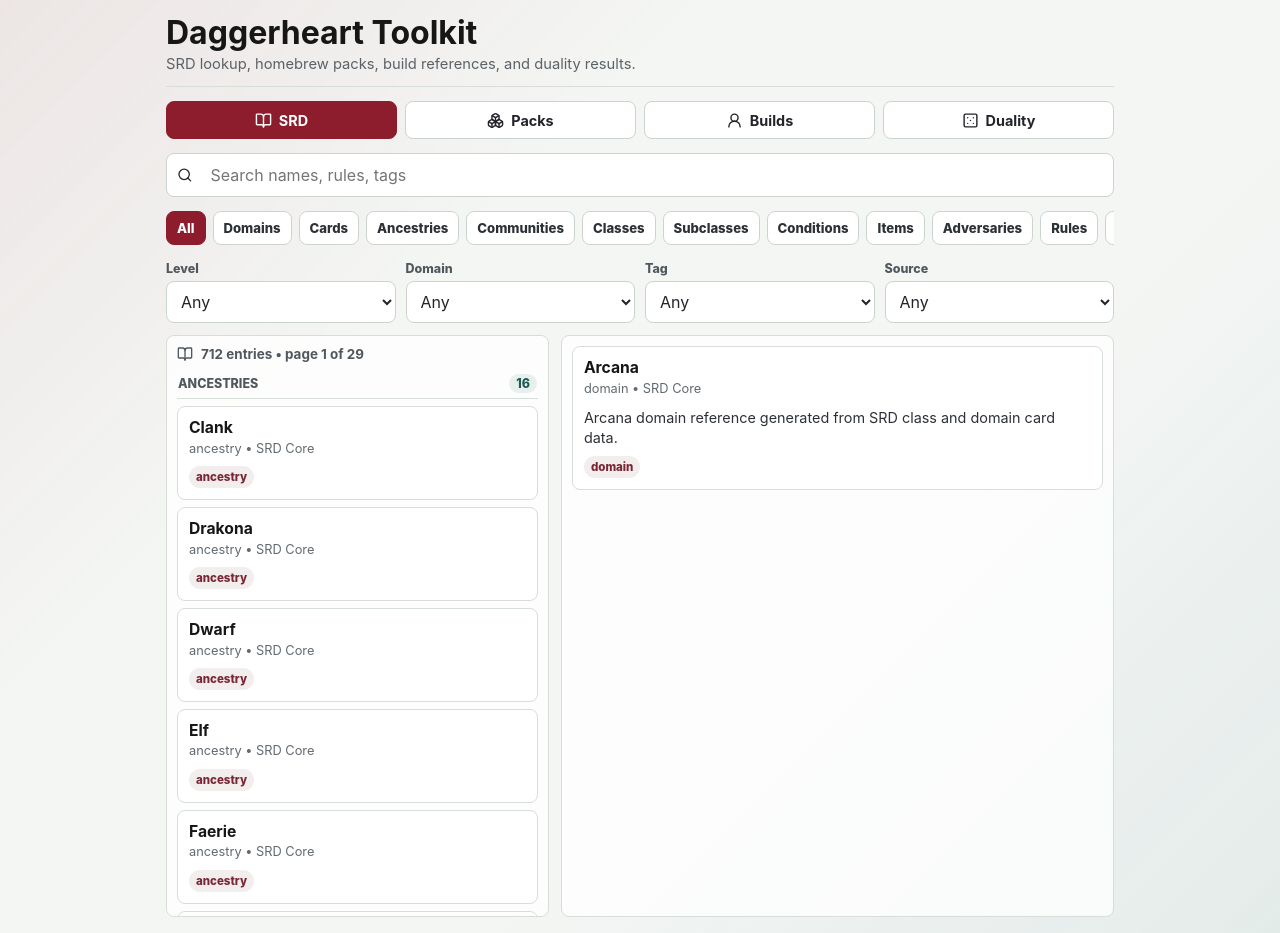
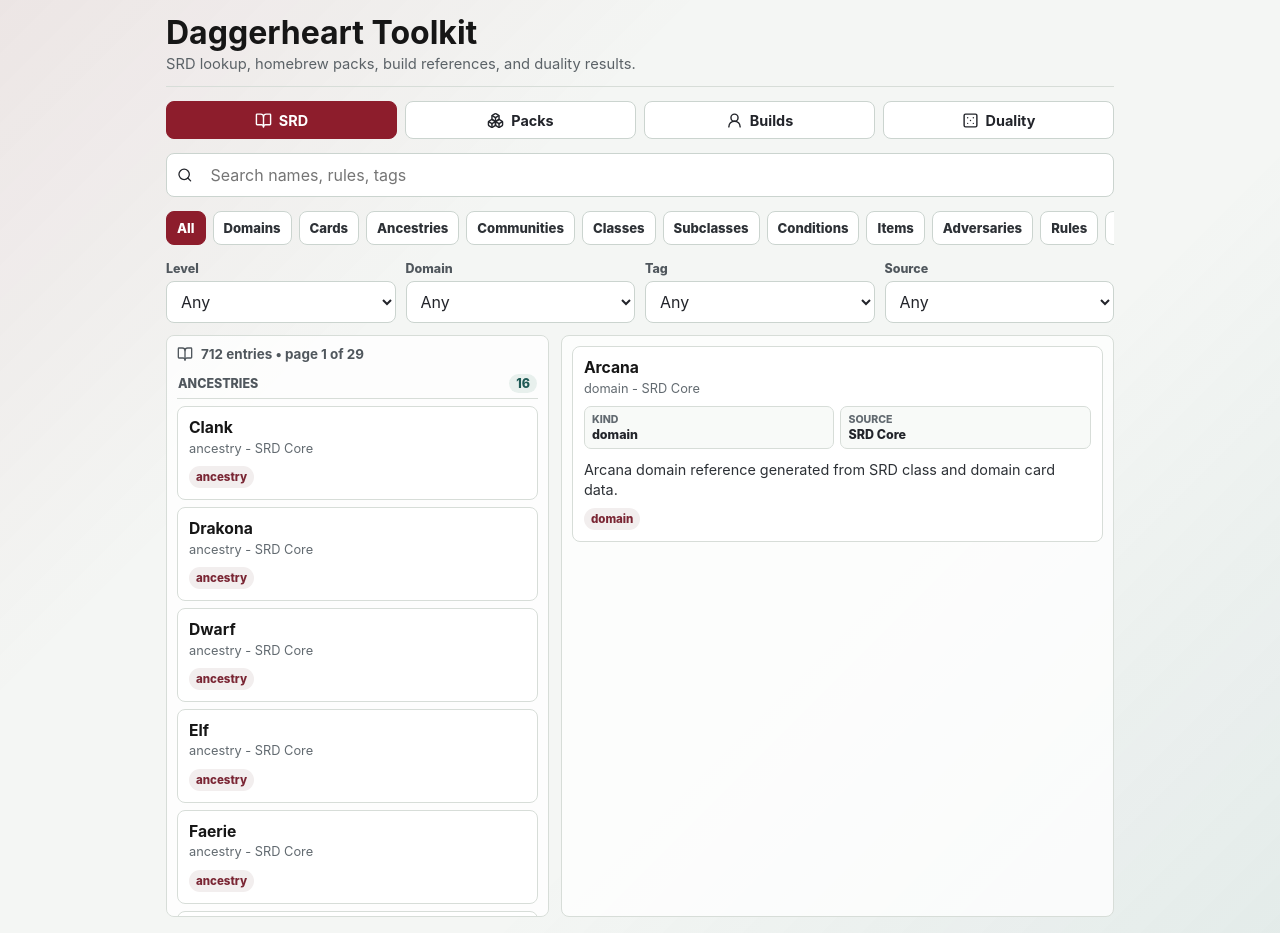
Before and after one commit to IntaluStudio/owlheart, a React (Vite) app: page / in a window 1280 px wide. Built offline with nearby package versions, Linux system fonts and the light colour scheme.

Commit message:
Polish SRD card metadata

```diff
--- a/src/components/ContentCard.tsx
+++ b/src/components/ContentCard.tsx
@@ -87,6 +87,28 @@ function equipmentText(entry: ContentEntry): string {
   return fields.join("\n\n");
 }
 
+function metadataRows(entry: ContentEntry) {
+  const cardType = typeof entry.system?.cardType === "string" ? entry.system.cardType : undefined;
+  const recallCost =
+    typeof entry.system?.recallCost === "string" || typeof entry.system?.recallCost === "number"
+      ? String(entry.system.recallCost)
+      : undefined;
+  const equipmentType = typeof entry.system?.equipmentType === "string" ? entry.system.equipmentType : undefined;
+  const trait = typeof entry.system?.trait === "string" ? entry.system.trait : undefined;
+  const tier =
+    typeof entry.system?.tier === "string" || typeof entry.system?.tier === "number" ? String(entry.system.tier) : undefined;
+
+  return [
+    { label: cardType ? "Type" : "Kind", value: cardType ?? equipmentType ?? entry.type },
+    entry.domain ? { label: "Domain", value: entry.domain } : undefined,
+    entry.level !== undefined ? { label: "Level", value: String(entry.level) } : undefined,
+    recallCost ? { label: "Cost", value: recallCost } : undefined,
+    trait ? { label: "Trait", value: trait } : undefined,
+    tier ? { label: "Tier", value: tier } : undefined,
+    { label: "Source", value: entry.source },
+  ].filter((row): row is { label: string; value: string } => Boolean(row));
+}
+
 export function ContentCard({
   entry,
   selected = false,
@@ -98,12 +120,8 @@ export function ContentCard({
   onClick,
 }: ContentCardProps) {
   const [expanded, setExpanded] = useState(false);
-  const detailBits = [
-    entry.type,
-    entry.domain ? `Domain: ${entry.domain}` : undefined,
-    entry.level !== undefined ? `Level ${entry.level}` : undefined,
-    entry.source,
-  ].filter(Boolean);
+  const summaryBits = [entry.type, entry.source].filter(Boolean);
+  const rows = metadataRows(entry);
   const text = entry.text || entry.description || equipmentText(entry);
   const splitText = useMemo(() => splitFeatureText(text), [text]);
   const primaryText = featureFirst ? splitText.features : text;
@@ -123,10 +141,20 @@ export function ContentCard({
       <div className="content-card__header">
         <div>
           <h3>{entry.name}</h3>
-          <p>{detailBits.join(" • ")}</p>
+          <p>{summaryBits.join(" - ")}</p>
         </div>
         {entry.system?.cardType ? <span className="badge">{String(entry.system.cardType)}</span> : null}
       </div>
+      {!compact && rows.length ? (
+        <dl className="content-card__metadata" aria-label={`${entry.name} metadata`}>
+          {rows.map((row) => (
+            <div key={`${row.label}:${row.value}`}>
+              <dt>{row.label}</dt>
+              <dd>{row.value}</dd>
+            </div>
+          ))}
+        </dl>
+      ) : null}
       {!compact && visibleText ? <FormattedText text={visibleText} /> : null}
       {!compact && canToggle ? (
         <button type="button" className="text-button" onClick={() => setExpanded((value) => !value)}>
--- a/src/styles.css
+++ b/src/styles.css
@@ -384,6 +384,36 @@ textarea {
 
 .content-card__text strong {
   color: #111318;
+}
+
+.content-card__metadata {
+  display: grid;
+  grid-template-columns: repeat(auto-fit, minmax(72px, 1fr));
+  gap: 6px;
+  margin: 0;
+}
+
+.content-card__metadata div {
+  min-width: 0;
+  border: 1px solid #d7ddd8;
+  border-radius: 7px;
+  background: #f8faf8;
+  padding: 6px 7px;
+}
+
+.content-card__metadata dt {
+  color: #626a70;
+  font-size: 0.66rem;
+  font-weight: 820;
+  text-transform: uppercase;
+}
+
+.content-card__metadata dd {
+  margin: 1px 0 0;
+  color: #22242a;
+  font-size: 0.78rem;
+  font-weight: 760;
+  overflow-wrap: anywhere;
 }
 
 .text-button {
```
Also changed, not shown: 1 other file (tests, documents, lock files or other folders).
